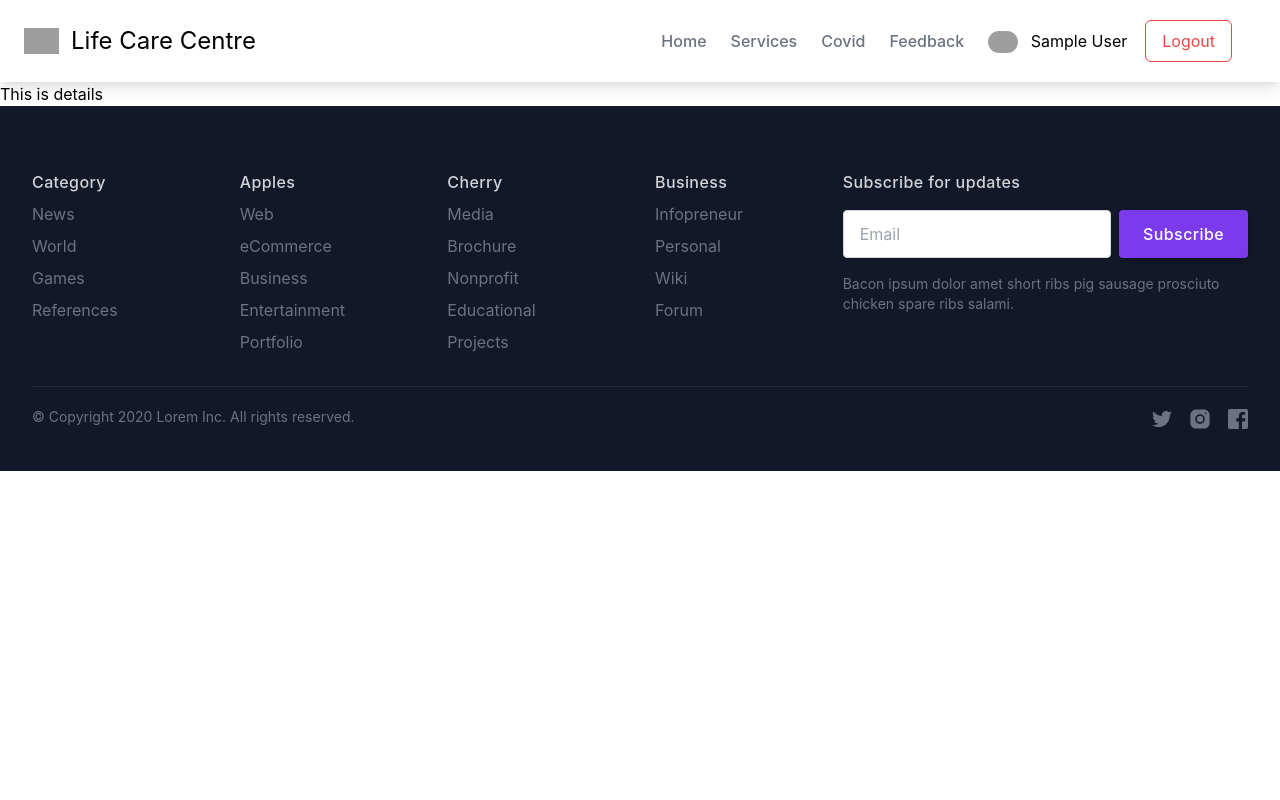
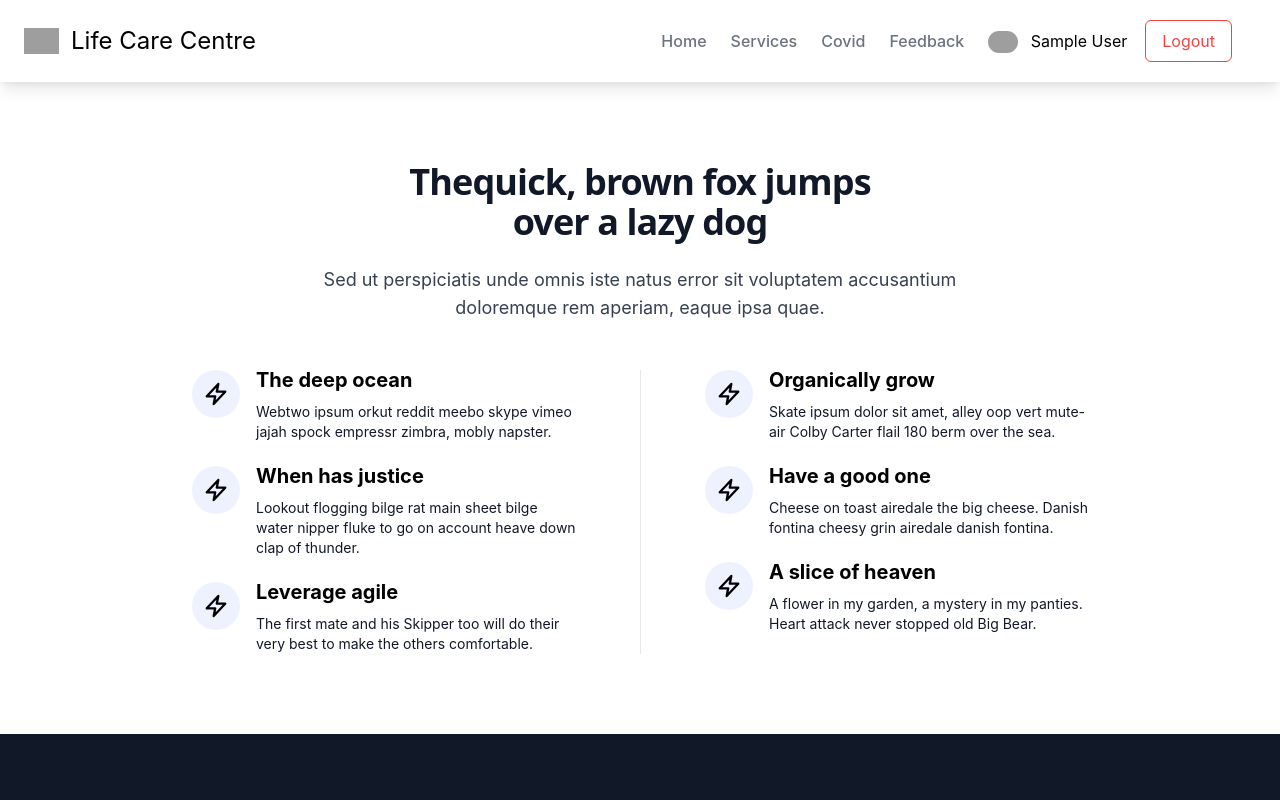
Before and after one commit to arifulhaque145/healthcare-client, a React (Create React App) app: page /details in a window 1280 px wide. Shown: the top 800 px of the page. Built offline with nearby package versions, Linux system fonts and the light colour scheme; no server answers; sample sign-in values are in the browser's storage; grey boxes are pictures that could not be loaded.

Commit message:
healthcare-0.0.7

```diff
--- a/src/App.js
+++ b/src/App.js
@@ -4,6 +4,7 @@ import AuthProvider from "./Components/AuthProvider";
 import Footer from "./Components/Footer";
 import Navs from "./Components/Navs";
 import PrivateRoute from "./Components/PrivateRoute";
+import useFirebase from "./Hooks/useFirebase";
 import AllServices from "./Pages/AllServices";
 import Details from "./Pages/Details";
 import Home from "./Pages/Home";
@@ -12,6 +13,8 @@ import NotFound from "./Pages/NotFound";
 import Register from "./Pages/Register";
 
 function App() {
+  const { user } = useFirebase();
+
   return (
     <AuthProvider>
       <Router>
@@ -20,12 +23,16 @@ function App() {
           <PrivateRoute path="/allservices">
             <AllServices />
           </PrivateRoute>
+          {!user.displayName && (
             <Route path="/login">
               <Login />
             </Route>
+          )}
+          {!user.displayName && (
             <Route path="/register">
               <Register />
             </Route>
+          )}
           <PrivateRoute path="/details">
             <Details />
           </PrivateRoute>
--- a/src/Components/Covid.js
+++ b/src/Components/Covid.js
@@ -4,12 +4,13 @@ const data = [{ key: 1 }, { key: 2 }, { key: 3 }];
 
 function Covid() {
   return (
-    <div class="relative grid gap-5 sm:grid-cols-2 lg:grid-cols-3 lg:p-20 p-10 bg-red-200">
+    <div
+      id="covid"
+      class="relative grid gap-5 sm:grid-cols-2 lg:grid-cols-3 lg:p-20 p-10 bg-red-200"
+    >
       {data.map((item) => (
         <div class="flex flex-col justify-between overflow-hidden text-left transition-shadow duration-200 bg-white rounded shadow-xl group hover:shadow-2xl">
-          <p class="lg:mx-32 my-20 text-center font-bold">
-            Football Sports
-          </p>
+          <p class="lg:mx-32 my-20 text-center font-bold">Football Sports</p>
           <div class="w-full h-1 ml-auto duration-300 origin-left transform scale-x-0 bg-deep-purple-accent-400 group-hover:scale-x-100"></div>
         </div>
       ))}
--- a/src/Components/Navs.js
+++ b/src/Components/Navs.js
@@ -119,6 +119,7 @@ function Navs() {
                     </button>
                   </Link>
                 ) : (
+                  <Link to="/login">
                     <button
                       type="button"
                       className="border border-red-500 text-red-500 rounded-md px-4 py-2 m-2 transition duration-500 ease select-none hover:text-white hover:bg-red-600 focus:outline-none focus:shadow-outline"
@@ -126,6 +127,7 @@ function Navs() {
                     >
                       Logout
                     </button>
+                  </Link>
                 )}
               </div>
             </div>
--- a/src/Hooks/useFirebase.js
+++ b/src/Hooks/useFirebase.js
@@ -1,9 +1,12 @@
 import {
+  createUserWithEmailAndPassword,
   getAuth,
   GoogleAuthProvider,
   onAuthStateChanged,
+  signInWithEmailAndPassword,
   signInWithPopup,
   signOut,
+  updateProfile,
 } from "firebase/auth";
 import { useEffect, useState } from "react";
 import { appInit } from "../Firebase/initializesApp";
@@ -17,6 +20,35 @@ const useFirebase = () => {
   const [isLoading, setIsLoading] = useState(true);
 
   const auth = getAuth();
+
+  const createAccount = (name, email, password) => {
+    createUserWithEmailAndPassword(auth, email, password)
+      .then((userCredential) => {
+        const user = userCredential.user;
+        upadateName(name);
+        setUser(user);
+      })
+      .finally(() => setIsLoading(false));
+  };
+
+  const upadateName = (name) => {
+    updateProfile(auth.currentUser, {
+      displayName: name,
+    }).finally(() => setIsLoading(false));
+  };
+
+  const logIn = (email, password) => {
+    signInWithEmailAndPassword(auth, email, password)
+      .then((userCredential) => {
+        const user = userCredential.user;
+        console.log(user);
+        setUser(user);
+      })
+      .catch((error) => {
+        console.log(error.message);
+      })
+      .finally(() => setIsLoading(false));
+  };
 
   const signInUsingGoogle = () => {
     setIsLoading(true);
@@ -50,6 +82,8 @@ const useFirebase = () => {
 
   return {
     user,
+    logIn,
+    createAccount,
     isLoading,
     signInUsingGoogle,
     logOut,
--- a/src/Pages/Details.js
+++ b/src/Pages/Details.js
@@ -2,8 +2,183 @@ import React from "react";
 
 function Details() {
   return (
-    <div>
-      <h1>This is details</h1>
+    <div class="px-4 py-16 mx-auto sm:max-w-xl md:max-w-full lg:max-w-screen-xl md:px-24 lg:px-8 lg:py-20">
+      <div class="max-w-xl mb-10 md:mx-auto sm:text-center lg:max-w-2xl md:mb-12">
+        <h2 class="max-w-lg mb-6 font-sans text-3xl font-bold leading-none tracking-tight text-gray-900 sm:text-4xl md:mx-auto">
+          <span class="relative inline-block">
+            <span class="relative">The</span>
+          </span>
+          quick, brown fox jumps over a lazy dog
+        </h2>
+        <p class="text-base text-gray-700 md:text-lg">
+          Sed ut perspiciatis unde omnis iste natus error sit voluptatem
+          accusantium doloremque rem aperiam, eaque ipsa quae.
+        </p>
+      </div>
+      <div class="grid max-w-screen-lg mx-auto space-y-6 lg:grid-cols-2 lg:space-y-0 lg:divide-x">
+        <div class="space-y-6 sm:px-16">
+          <div class="flex flex-col max-w-md sm:flex-row">
+            <div class="mb-4 mr-4">
+              <div class="flex items-center justify-center w-12 h-12 rounded-full bg-indigo-50">
+                <svg
+                  class="w-8 h-8 text-deep-purple-accent-400 sm:w-10 sm:h-10"
+                  stroke="currentColor"
+                  viewBox="0 0 52 52"
+                >
+                  <polygon
+                    stroke-width="3"
+                    stroke-linecap="round"
+                    stroke-linejoin="round"
+                    fill="none"
+                    points="29 13 14 29 25 29 23 39 38 23 27 23"
+                  ></polygon>
+                </svg>
+              </div>
+            </div>
+            <div>
+              <h6 class="mb-3 text-xl font-bold leading-5">The deep ocean</h6>
+              <p class="text-sm text-gray-900">
+                Webtwo ipsum orkut reddit meebo skype vimeo jajah spock empressr
+                zimbra, mobly napster.
+              </p>
+            </div>
+          </div>
+          <div class="flex flex-col max-w-md sm:flex-row">
+            <div class="mb-4 mr-4">
+              <div class="flex items-center justify-center w-12 h-12 rounded-full bg-indigo-50">
+                <svg
+                  class="w-8 h-8 text-deep-purple-accent-400 sm:w-10 sm:h-10"
+                  stroke="currentColor"
+                  viewBox="0 0 52 52"
+                >
+                  <polygon
+                    stroke-width="3"
+                    stroke-linecap="round"
+                    stroke-linejoin="round"
+                    fill="none"
+                    points="29 13 14 29 25 29 23 39 38 23 27 23"
+                  ></polygon>
+                </svg>
+              </div>
+            </div>
+            <div>
+              <h6 class="mb-3 text-xl font-bold leading-5">When has justice</h6>
+              <p class="text-sm text-gray-900">
+                Lookout flogging bilge rat main sheet bilge water nipper fluke
+                to go on account heave down clap of thunder.
+              </p>
+            </div>
+          </div>
+          <div class="flex flex-col max-w-md sm:flex-row">
+            <div class="mb-4 mr-4">
+              <div class="flex items-center justify-center w-12 h-12 rounded-full bg-indigo-50">
+                <svg
+                  class="w-8 h-8 text-deep-purple-accent-400 sm:w-10 sm:h-10"
+                  stroke="currentColor"
+                  viewBox="0 0 52 52"
+                >
+                  <polygon
+                    stroke-width="3"
+                    stroke-linecap="round"
+                    stroke-linejoin="round"
+                    fill="none"
+                    points="29 13 14 29 25 29 23 39 38 23 27 23"
+                  ></polygon>
+                </svg>
+              </div>
+            </div>
+            <div>
+              <h6 class="mb-3 text-xl font-bold leading-5">Leverage agile</h6>
+              <p class="text-sm text-gray-900">
+                The first mate and his Skipper too will do their very best to
+                make the others comfortable.
+              </p>
+            </div>
+          </div>
+        </div>
+        <div class="space-y-6 sm:px-16">
+          <div class="flex flex-col max-w-md sm:flex-row">
+            <div class="mb-4 mr-4">
+              <div class="flex items-center justify-center w-12 h-12 rounded-full bg-indigo-50">
+                <svg
+                  class="w-8 h-8 text-deep-purple-accent-400 sm:w-10 sm:h-10"
+                  stroke="currentColor"
+                  viewBox="0 0 52 52"
+                >
+                  <polygon
+                    stroke-width="3"
+                    stroke-linecap="round"
+                    stroke-linejoin="round"
+                    fill="none"
+                    points="29 13 14 29 25 29 23 39 38 23 27 23"
+                  ></polygon>
+                </svg>
+              </div>
+            </div>
+            <div>
+              <h6 class="mb-3 text-xl font-bold leading-5">Organically grow</h6>
+              <p class="text-sm text-gray-900">
+                Skate ipsum dolor sit amet, alley oop vert mute-air Colby Carter
+                flail 180 berm over the sea.
+              </p>
+            </div>
+          </div>
+          <div class="flex flex-col max-w-md sm:flex-row">
+            <div class="mb-4 mr-4">
+              <div class="flex items-center justify-center w-12 h-12 rounded-full bg-indigo-50">
+                <svg
+                  class="w-8 h-8 text-deep-purple-accent-400 sm:w-10 sm:h-10"
+                  stroke="currentColor"
+                  viewBox="0 0 52 52"
+                >
+                  <polygon
+                    stroke-width="3"
+                    stroke-linecap="round"
+                    stroke-linejoin="round"
+                    fill="none"
+                    points="29 13 14 29 25 29 23 39 38 23 27 23"
+                  ></polygon>
+                </svg>
+              </div>
+            </div>
+            <div>
+              <h6 class="mb-3 text-xl font-bold leading-5">Have a good one</h6>
+              <p class="text-sm text-gray-900">
+                Cheese on toast airedale the big cheese. Danish fontina cheesy
+                grin airedale danish fontina.
+              </p>
+            </div>
+          </div>
+          <div class="flex flex-col max-w-md sm:flex-row">
+            <div class="mb-4 mr-4">
+              <div class="flex items-center justify-center w-12 h-12 rounded-full bg-indigo-50">
+                <svg
+                  class="w-8 h-8 text-deep-purple-accent-400 sm:w-10 sm:h-10"
+                  stroke="currentColor"
+                  viewBox="0 0 52 52"
+                >
+                  <polygon
+                    stroke-width="3"
+                    stroke-linecap="round"
+                    stroke-linejoin="round"
+                    fill="none"
+                    points="29 13 14 29 25 29 23 39 38 23 27 23"
+                  ></polygon>
+                </svg>
+              </div>
+            </div>
+            <div>
+              <h6 class="mb-3 text-xl font-bold leading-5">
+                A slice of heaven
+              </h6>
+              <p class="text-sm text-gray-900">
+                A flower in my garden, a mystery in my panties. Heart attack
+                never stopped old Big Bear.
+              </p>
+            </div>
+          </div>
+        </div>
+      </div>
     </div>
   );
 }
```
Also changed, not shown: src/Pages/Login.js (+25 -11 lines), src/Pages/Register.js (+46 -13 lines). Lines whose indentation alone changed are shown as unchanged.
